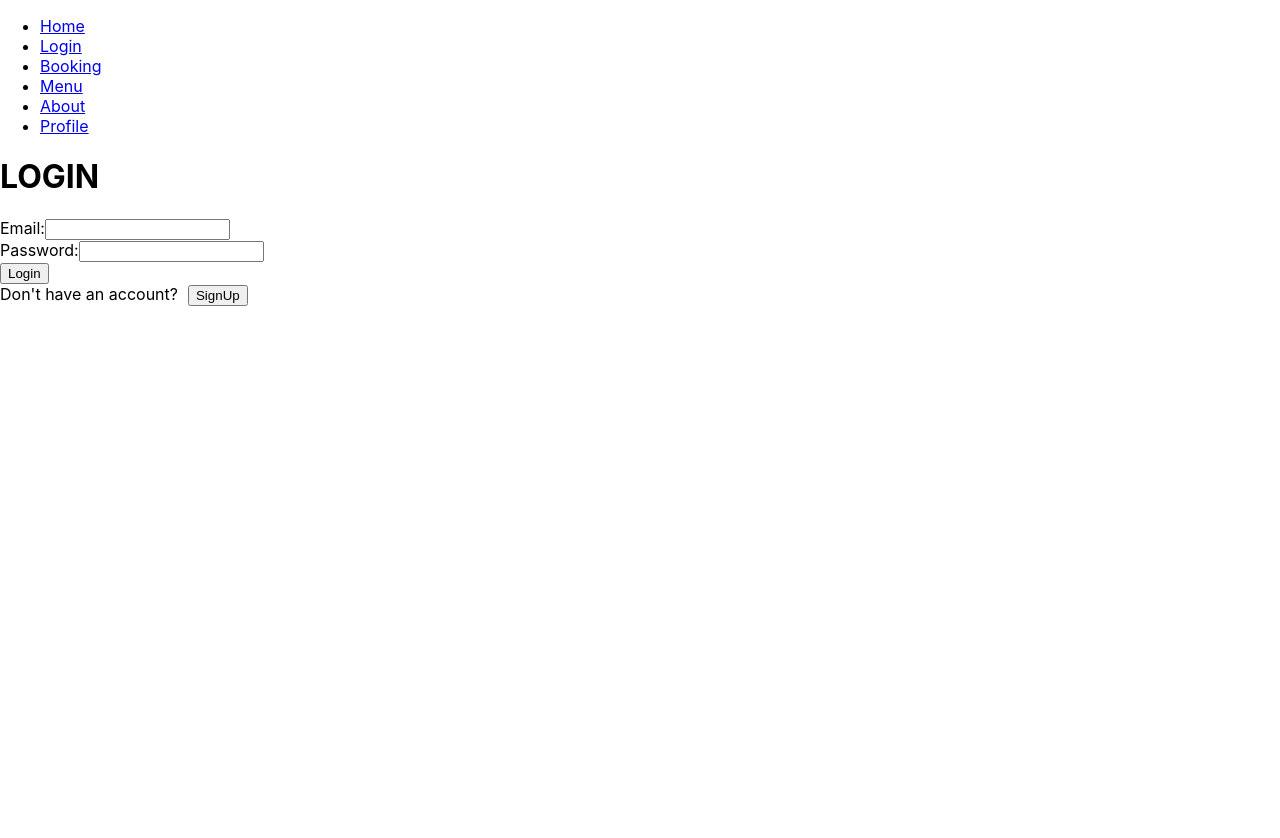
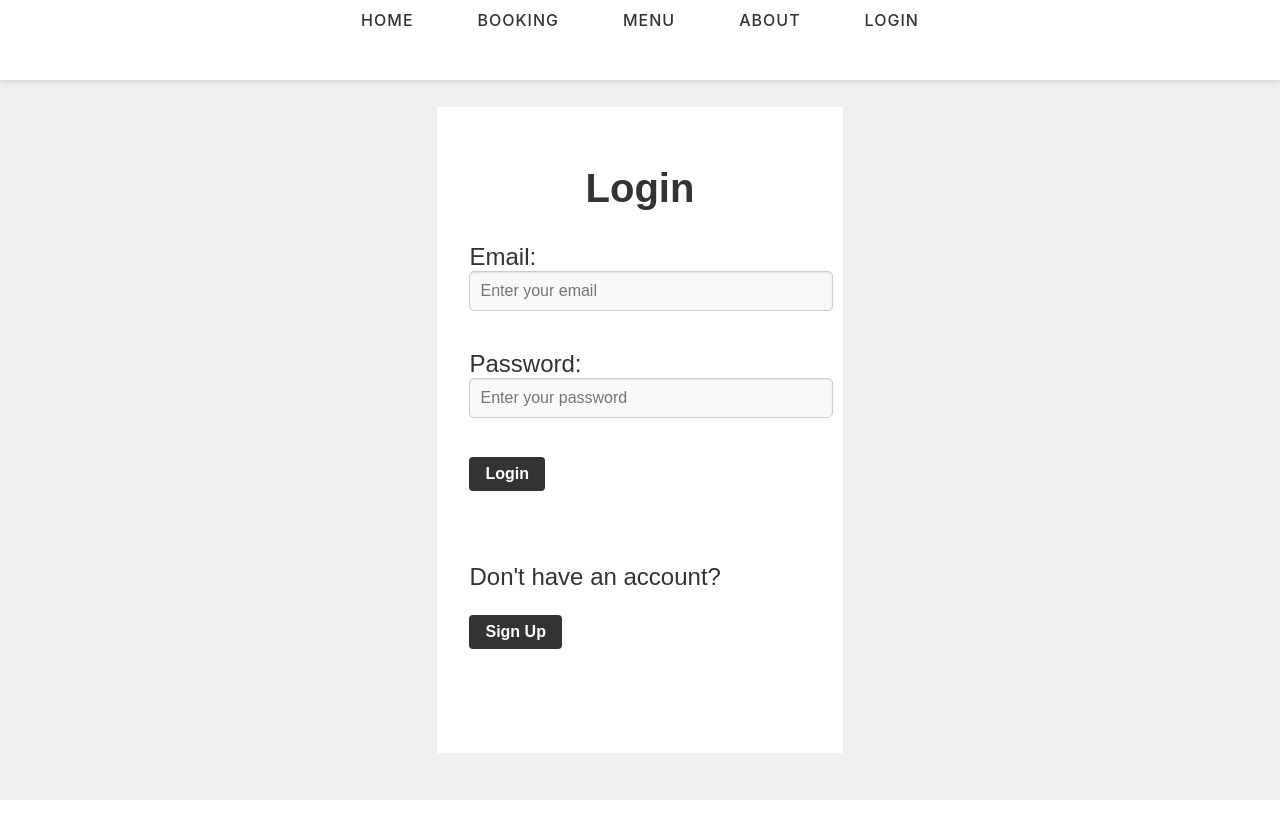
Before and after one commit to haydenkarl22/SHHReservationApp, a React (Create React App) app in the folder frontend/: page /login in a window 1280 px wide. Shown: the top 838 px of the page. Before the commit the page ends 800 px from the top, so only its background shows below. Built offline with nearby package versions, Linux system fonts and the light colour scheme; no server answers.

Commit message:
Profile Handling 100% Complete

```diff
--- a/frontend/src/App.js
+++ b/frontend/src/App.js
@@ -1,6 +1,7 @@
 // src/App.js
-import React from 'react';
-import { BrowserRouter as Router, Routes, Route, Link } from 'react-router-dom';
+import { React, useEffect } from 'react';
+import { BrowserRouter as Router, Routes, Route } from 'react-router-dom';
+import { useLocation } from 'react-router-dom';
 import Home from './pages/Home';
 import Login from './pages/Login';
 import Booking from './pages/Booking';
@@ -8,24 +9,23 @@ import Menu from './pages/Menu';
 import About from './pages/About';
 import Signup from './pages/Signup';
 import Profile from './pages/Profile';
+import './styles.css';
 
-import './styles.css';
+const ScrollToTop = () => {
+  const { pathname } = useLocation();
+
+  useEffect(() => {
+    window.scrollTo(0, 0); // Scroll to the top of the page
+  }, [pathname]); // Triggered on pathname change
+
+  return null; // This component does not render anything
+};
 
 function App() {
   return (
     <Router>
+      <ScrollToTop />
       <div>
-        <nav>
-          <ul>
-            <li><Link to="/">Home</Link></li>
-            <li><Link to="/login">Login</Link></li>
-            <li><Link to="/booking">Booking</Link></li>
-            <li><Link to="/menu">Menu</Link></li>
-            <li><Link to="/about">About</Link></li>
-            <li><Link to="/profile">Profile</Link></li>
-          </ul>
-        </nav>
-
         <Routes>
           <Route path="/" element={<Home />} />
           <Route path="/login" element={<Login />} />
@@ -37,7 +37,6 @@ function App() {
         </Routes>
       </div>
 
-
     </Router>
   );
 }
--- a/frontend/src/components/Header.js
+++ b/frontend/src/components/Header.js
@@ -1,9 +1,19 @@
 // src/components/Header.js
-import React from 'react';
+import React, { useEffect, useState } from 'react';
 import { Link } from 'react-router-dom';
+import { auth } from '../firebase'; // Import Firebase auth
 import '../styles.css';
 
 function Header() {
+  const [isLoggedIn, setIsLoggedIn] = useState(false);
+
+  useEffect(() => {
+    const cleanup = auth.onAuthStateChanged((user) => {
+      setIsLoggedIn(!!user);
+    });
+    return () => cleanup();
+  }, []);
+
   return (
     <header className="header">
       <nav>
@@ -12,6 +22,11 @@ function Header() {
           <li><Link to="/booking">BOOKING</Link></li>
           <li><Link to="/menu">MENU</Link></li>
           <li><Link to="/about">ABOUT</Link></li>
+          {isLoggedIn ? (
+            <li><Link to="/profile">PROFILE</Link></li>
+          ) : (
+            <li><Link to="/login">LOGIN</Link></li>
+          )}
         </ul>
       </nav>
     </header>
--- a/frontend/src/pages/Login.js
+++ b/frontend/src/pages/Login.js
@@ -1,10 +1,9 @@
-// src/pages/Login.js
 import React, { useState } from 'react';
 import { auth } from '../firebase'; // Import your Firebase config
 import { signInWithEmailAndPassword } from 'firebase/auth';
+import Header from '../components/Header';
 import '../styles.css';
 import { useNavigate } from 'react-router-dom';
-
 
 function Login() {
     const [email, setEmail] = useState('');
@@ -28,45 +27,49 @@ function Login() {
     };
 
     return (
-        <>
-            <div class="flex-container">
-                <h1>LOGIN</h1>
-                <form onSubmit={handleLogin}>
-                    <div>
+        <div className="page-wrapper">
+            <Header />
+
+            <div className="page-container">
+                <div className="profile-container">
+                    <h1 className="profile-name">Login</h1>
+                    <form onSubmit={handleLogin} className="profile-section">
+                        <div className="profile-item">
                             <label htmlFor="email">Email:</label>
                             <input
                                 type="email"
                                 id="email"
                                 name="email"
+                                placeholder='Enter your email'
                                 value={email}
                                 onChange={(e) => setEmail(e.target.value)}
                                 required
                             />
                         </div>
-                    <div>
+                        <div className="profile-item">
                             <label htmlFor="password">Password:</label>
                             <input
                                 type="password"
                                 id="password"
                                 name="password"
+                                placeholder='Enter your password'
                                 value={password}
                                 onChange={(e) => setPassword(e.target.value)}
                                 required
                             />
                         </div>
-                    <button type="submit">Login</button>
+                        <button type="submit" className="profile-item">Login</button>
                     </form>
-            </div>
 
-            <div class="flex-container">
-                <div>
-                    <label htmlFor="signupq">Don't have an account?</label>
-                    <button onClick={handleSignupClick} style={{ marginLeft: '10px' }}>
-                        SignUp
+                    <div className="profile-section">
+                        <p>Don't have an account?</p>
+                        <button onClick={handleSignupClick} className="profile-item">
+                            Sign Up
                         </button>
                     </div>
                 </div>
-        </>
+            </div>
+        </div>
     );
 }
 
--- a/frontend/src/pages/Profile.js
+++ b/frontend/src/pages/Profile.js
@@ -1,17 +1,14 @@
 import React, { useState, useEffect } from 'react';
-import '../styles.css';
 import { db, auth } from '../firebase';
 import { collection, query, where, getDocs } from 'firebase/firestore';
 import { useNavigate } from 'react-router-dom';
+import Header from '../components/Header';
+import '../styles.css';
 
 const Profile = () => {
     const [username, setUsername] = useState('');
     const user = auth.currentUser;
     const navigate = useNavigate();
-
-    const handleLoginClick = async (e) => {
-        navigate('/login');
-    };
 
     useEffect(() => {
         if (user) {
@@ -19,7 +16,6 @@ const Profile = () => {
                 try {
                     const usersCollectionRef = collection(db, 'users');
                     const q = query(usersCollectionRef, where('uid', '==', user.uid));
-
                     const querySnapshot = await getDocs(q);
 
                     if (!querySnapshot.empty) {
@@ -50,29 +46,46 @@ const Profile = () => {
         }
     };
 
-    if (!user) {
-        return (
-        <div>
-            <p>No user logged in</p>
-            <button onClick={handleLoginClick} style={{ marginLeft: '10px' }}>
-                Login
-            </button>
-        </div>
-        );
+    const deleteAccount = async () => {
+        try {
+            alert('Are you sure you want to delete your account?');
+            await user.delete();
+            navigate('/login');
+        } catch (error) {
+            console.error('Error deleting user:', error);
+        }
     }
 
     return (
-        <>
-            <div>
-                <h2>Welcome, {username} <button onClick={handleLogout}>Logout</button> </h2>
-                <p>Email: {user.email}</p>
-                <p>Username: {username || 'N/A'}</p>
+        <div className="page-wrapper">
+            <Header />
+            <div className="page-container">
+                <div className="profile-container">
+                    <h1 className="profile-name">Profile</h1>
+                    <div className="profile-section">
+                        <p className="profile-item"><strong>Username:</strong> {username}</p>
+                        <p className="profile-item"><strong>Email:</strong> {user.email}</p>
+                        <button onClick={handleLogout} className='profile-item'>
+                            Logout
+                        </button>
+                        <br />
+
+                    </div>
+                    <h1 className="profile-name">Reservations</h1>
+                    <div className="profile-section">
+                        <p className="profile-item">No reservations found.</p>
+                    </div>
+                    <br />
+                    <br />
+                    <br />
+                    <br />
+                    <br />
+                    <button onClick={deleteAccount}>
+                            Delete Account
+                    </button>
+                </div>
             </div>
-            <div>
-                <h2>Reservations</h2>
-                <p>*SET FUNCTIONALITY WHEN RESERVATIONS EXIST*</p>
-            </div>
-        </>
+        </div>
     );
 };
 
--- a/frontend/src/pages/Signup.js
+++ b/frontend/src/pages/Signup.js
@@ -1,9 +1,9 @@
-// src/pages/Signup.js
 import React, { useState } from 'react';
 import { db, auth } from '../firebase';
 import { createUserWithEmailAndPassword } from 'firebase/auth';
 import { collection, addDoc } from "firebase/firestore";
 import '../styles.css';
+import Header from '../components/Header';
 import { useNavigate } from 'react-router-dom';
 
 function Signup() {
@@ -17,44 +17,67 @@ function Signup() {
             const userCredential = await createUserWithEmailAndPassword(auth, email, password);
             const user = userCredential.user;
             console.log("User created in Firebase Auth:", user);
+
             await addDoc(collection(db, 'users'), {
                 uid: user.uid,
                 email,
                 username
             });
             console.log('User added to Firestore with ID:', user.uid);
+
             navigate('/profile');
-        }
-        catch (error) {
+        } catch (error) {
             console.error('Error adding user to Firebase:', error);
         }
     };
 
     return (
+        <div className="page-wrapper">
+            <Header />
             <div className="page-container">
-                <h1>SIGN UP</h1>
+                <div className="profile-container">
+                    <h1 className="profile-name">Sign Up</h1>
+                    <form onSubmit={(e) => { e.preventDefault(); handleSignup(); }} className="profile-section">
+                        <div className="profile-item">
+                            <label htmlFor="email">Email:</label>
                             <input
                                 type="email"
-                    placeholder="Email"
+                                id="email"
+                                name="email"
+                                placeholder="Enter your email"
                                 value={email}
                                 onChange={(e) => setEmail(e.target.value)}
                                 required
                             />
+                        </div>
+                        <div className="profile-item">
+                            <label htmlFor="username">Username:</label>
                             <input
                                 type="text"
-                    placeholder="Username"
+                                id="username"
+                                name="username"
+                                placeholder="Enter your username"
                                 value={username}
                                 onChange={(e) => setUsername(e.target.value)}
                                 required
                             />
+                        </div>
+                        <div className="profile-item">
+                            <label htmlFor="password">Password:</label>
                             <input
                                 type="password"
-                    placeholder="Password"
+                                id="password"
+                                name="password"
+                                placeholder="Enter your password"
                                 value={password}
                                 onChange={(e) => setPassword(e.target.value)}
                                 required
                             />
-                <button onClick={handleSignup}>Sign Up</button>
+                        </div>
+                        <button type="submit" className="profile-item">Sign Up</button>
+                    </form>
+                </div>
+            </div>
         </div>
     );
 }
--- a/frontend/src/styles.css
+++ b/frontend/src/styles.css
@@ -187,3 +187,70 @@
 .contact-info p {
   margin-bottom: 0.5rem;
 }
+
+button {
+  padding: 0.5rem 1rem;
+  font-size: 1rem;
+  font-weight: bold;
+  color: #fff;
+  background-color: #333;
+  border: none;
+  border-radius: 4px;
+  cursor: pointer;
+  transition: background-color 0.2s ease;
+}
+
+.profile-container {
+  max-width: 100%;
+  margin: 0 auto;
+  padding: 2rem;
+  background-color: #fff;
+}
+
+.profile-section {
+  margin-bottom: 3rem;
+}
+
+.profile-name {
+  text-align: center;
+  font-size: 2.5rem;
+  margin-bottom: 2rem;
+}
+
+.profile-item {
+  margin-bottom: 1.5rem;
+}
+
+.profile-item h3 {
+  font-size: 1.1rem;
+  margin-bottom: 0.5rem;
+}
+
+.profile-item p {
+  color: #666;
+  font-size: 0.9rem;
+  margin-bottom: 0.25rem;
+}
+
+input {
+  width: 100%;
+  padding: 10px;
+  margin-bottom: 15px;
+  border: 1px solid #ccc;
+  border-radius: 5px;
+  font-size: 16px;
+  color: #333;
+  background-color: #9797970e;
+  box-shadow: inset 0 1px 2px rgba(0, 0, 0, 0.1);
+  transition: border-color 0.3s ease, box-shadow 0.3s ease;
+}
+
+input:hover {
+  border-color: #888;
+}
+
+input:focus {
+  border-color: #007bff;
+  box-shadow: 0 0 0px rgba(0, 123, 255, 0.5);
+  outline: none;
+}
```
Lines whose indentation alone changed are shown as unchanged.
